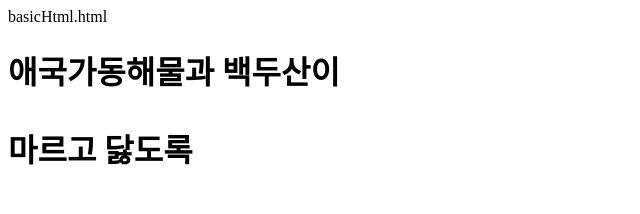
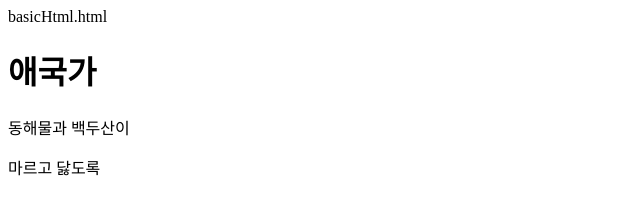
Before and after one commit to iamwilly51/iamwilly51.github.io, a plain HTML site: page html5/basicHtml.html in a window 1280 px wide. Shown: the whole page, without its empty margins (0-640 px from the left). Drawn offline with Linux system fonts and the light colour scheme.

Commit message:
Update basicHtml.html

```diff
--- a/html5/basicHtml.html
+++ b/html5/basicHtml.html
@@ -7,8 +7,8 @@ basicHtml.html
   <title>타이틀 표제</title>
   </head>
  <body>
-   <h1>애국가</h1.
-     <p>동해물과 백두산이</p>
+  <h1>애국가</h1>
+   <p>동해물과 백두산이</p>
    <p>마르고 닳도록</p>
   </body>
 </html>
```
